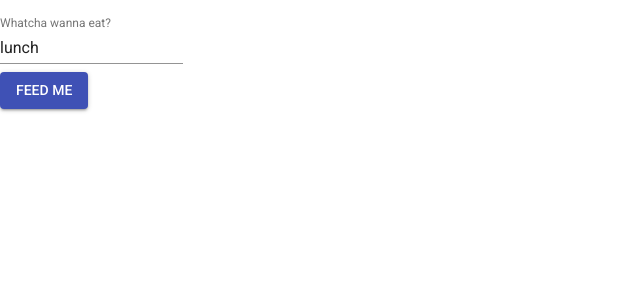
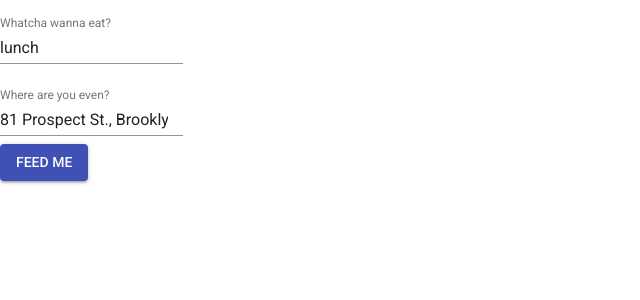
Before and after one commit to ghoagland/lunch-roulette-frontend, a React (Create React App) app: page /search in a window 1280 px wide. Shown: the top 300 px of the page, without its empty margins (0-640 px from the left). Built offline with nearby package versions, Linux system fonts and the light colour scheme.

Commit message:
searching the backend

```diff
--- a/src/API.js
+++ b/src/API.js
@@ -3,8 +3,8 @@ class API {
     this.url = url
   }
 
-  get = (route, headers = this.authedHeaders) => {
-    return fetch(`${this.url}${route}`, { headers })
+  get = (route, headers = this.authedHeaders, queryObj = {}) => {
+    return fetch(this.routeWithQuery(route, queryObj), { headers })
       .then(r => r.ok ? r.json() : new Error('Bad response'))
       .catch(console.error)
   }
@@ -36,6 +36,13 @@ class API {
 
   reauth = () => this.get('/profile')
 
+  routeWithQuery = (route, queryObj = {}) => {
+    const urlObj = new URL(`${this.url}${route}`)
+    const keys = Object.keys(queryObj)
+    keys.forEach(key => urlObj.searchParams.append(key, queryObj[key]))
+    return urlObj
+  }
+
 }
 
 export default new API(process.env.REACT_APP_BACKEND_URL)
--- a/src/App.js
+++ b/src/App.js
@@ -10,15 +10,28 @@ import './App.css'
 class App extends Component {
   state = {
     user: {},
-    searchTerm: 'lunch'
+    searchParams: {
+      term: 'lunch',
+      location: '81 Prospect St., Brooklyn NY'
+    }
   }
 
   setUser = (user) => this.setState({ user })
-  handleSearchChange = (e) => this.setState({ searchTerm: e.target.value })
+
+  handleSearchParamsChange = (evt) => {
+    this.setState({
+      searchParams: {
+        ...this.state.searchParams,
+        [evt.target.name]: evt.target.value
+      }
+    })
+  }
 
   handleSearchSubmit = (e) => {
     e.preventDefault()
-    console.log('MAKE SEARCH FOR:', this.state.searchTerm)
+    console.log('MAKE SEARCH FOR:', this.state.searchParams.term)
+    api.get('/search', undefined, { term: this.state.searchParams.term, location: this.state.searchParams.location })
+      .then(console.log)
   }
 
   componentDidMount() {
@@ -36,9 +49,10 @@ class App extends Component {
             render={(routerProps) => (
               <Search
                 {...routerProps}
-                searchTerm={this.state.searchTerm}
-                handleSearchChange={this.handleSearchChange}
-                 handleSearchSubmit={this.handleSearchSubmit}
+                term={this.state.searchParams.term}
+                handleSearchChange={this.handleSearchParamsChange}
+                handleSearchSubmit={this.handleSearchSubmit}
+                location={this.state.searchParams.location}
               />
             )}
           />
--- a/src/components/Search.js
+++ b/src/components/Search.js
@@ -2,7 +2,7 @@ import React from 'react'
 import TextField from '@material-ui/core/TextField'
 import Button from '@material-ui/core/Button'
 
-const Search = ({ searchTerm, handleSearchChange, handleSearchSubmit }) => {
+const Search = ({ term, handleSearchChange, handleSearchSubmit, location }) => {
   return(
     <form onSubmit={handleSearchSubmit}>
       <TextField
@@ -10,10 +10,22 @@ const Search = ({ searchTerm, handleSearchChange, handleSearchSubmit }) => {
         label="Whatcha wanna eat?"
         type="search"
         margin="normal"
+        name="term"
         onChange={handleSearchChange}
-        defaultValue={searchTerm}
+        defaultValue={term}
       />
       <br />
+      <TextField
+        id="standard-search"
+        label="Where are you even?"
+        type="search"
+        margin="normal"
+        name="location"
+        onChange={handleSearchChange}
+        defaultValue={location}
+      />
+      <br />
+
       <Button type="submit" variant="contained" color="primary">Feed me</Button>
     </form>
   )
```
